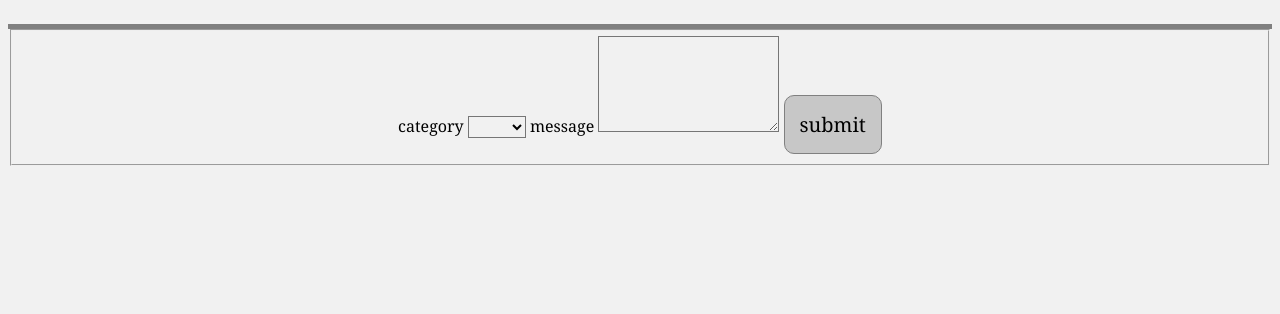
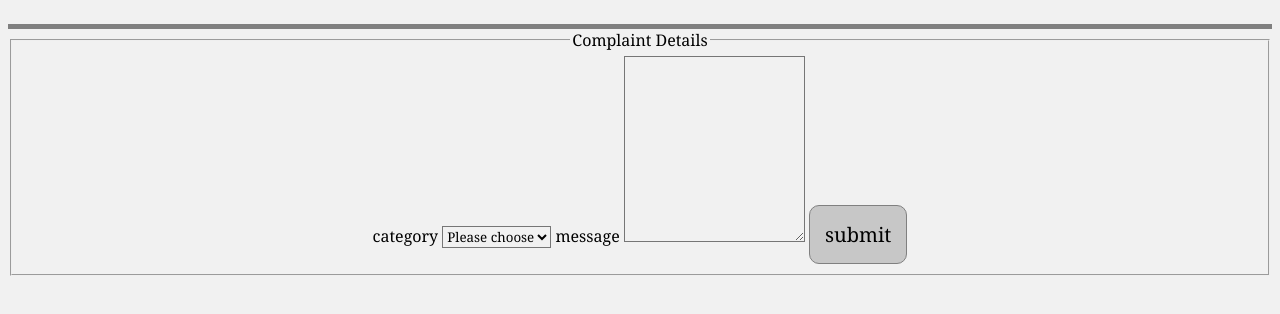
Before and after one commit to ChaimShteinberg/complaints-box, a website: page public/complaint.html in a window 1280 px wide. Shown: the part 132-446 px from the top of the page. Drawn offline with Linux system fonts and the light colour scheme.

Commit message:
complaint.html change

```diff
--- a/public/complaint.html
+++ b/public/complaint.html
@@ -12,19 +12,17 @@
     </header>
     <form method="post" action="http://localhost:3211/complaint/submit">
       <fieldset>
-        <label
-          >category
-          <select name="category" id="category" required>
-            <option value=""></option>
-            <option value="אוכל">אוכל</option>
-            <option value="ציוד">ציוד</option>
-            <option value="פקודות">פקודות</option>
-            <option value="אחר">אחר</option>
-          </select>
-        </label>
-        <label>message
-            <textarea name="message" id="message" rows="5"></textarea>
-        </label>
+        <legend>Complaint Details</legend>
+        <label for="category">category</label>
+        <select name="category" id="category" required>
+          <option value="">Please choose</option>
+          <option value="Food">Food</option>
+          <option value="Equipment">Equipment</option>
+          <option value="Orders">Orders</option>
+          <option value="Other">Other</option>
+        </select>
+        <label for="message">message</label>
+        <textarea name="message" id="message" rows="10"></textarea>
         <button type="submit">submit</button>
       </fieldset>
     </form>
```
